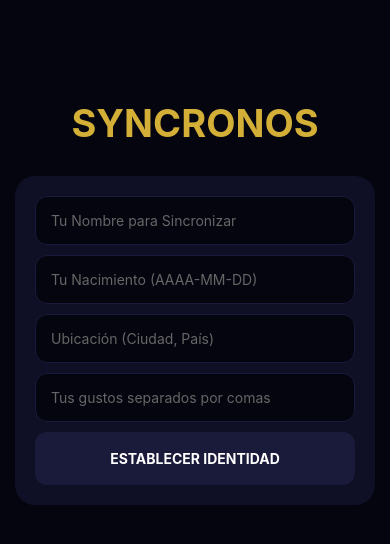
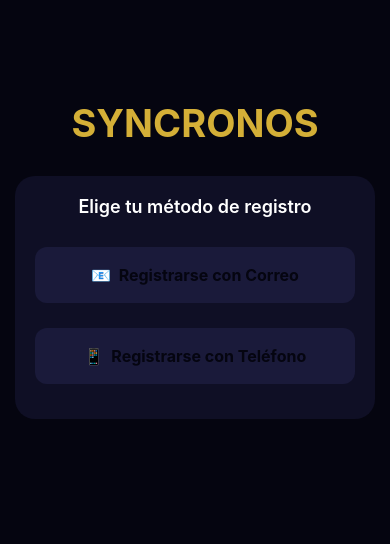
Before and after one commit to Invifu14/SYNCRONOS, a React Native app in the folder syncronos-app/: screen /Auth in a window 390 px wide. Shown: the top 544 px of the page. Built offline with nearby package versions, Linux system fonts and the light colour scheme.

Commit message:
Commit 3

```diff
--- a/syncronos-app/screens/AuthScreen.js
+++ b/syncronos-app/screens/AuthScreen.js
@@ -3,7 +3,15 @@ import { StyleSheet, Text, View, TextInput, TouchableOpacity, Alert, ScrollView
 import { AppContext } from '../App';
 
 export default function AuthScreen() {
+  // Posibles estados del flujo
+  const [step, setStep] = useState('method_selection');
+  const [metodoRegistro, setMetodoRegistro] = useState('');
+
+  const [correo, setCorreo] = useState('');
+  const [telefono, setTelefono] = useState('');
+  const [codigo, setCodigo] = useState('');
   const [nombre, setNombre] = useState('');
+  const [intencion, setIntencion] = useState('');
   const [fecha, setFecha] = useState('');
   const [ubicacion, setUbicacion] = useState('');
   const [gustos, setGustos] = useState('');
@@ -11,15 +19,25 @@ export default function AuthScreen() {
   const { setUser, MI_IP } = useContext(AppContext);
 
   const registrar = async () => {
-    if (!nombre || !fecha) {
-        Alert.alert("Error", "Nombre y fecha son obligatorios");
+    if (!nombre || !fecha || !intencion) {
+        Alert.alert("Error", "Faltan datos obligatorios");
         return;
     }
+
     try {
         const response = await fetch(`http://${MI_IP}:3000/registrar-cronos`, {
         method: 'POST',
         headers: { 'Content-Type': 'application/json' },
-        body: JSON.stringify({ nombre, fecha_nacimiento: fecha, ubicacion, gustos }),
+        body: JSON.stringify({
+            nombre,
+            fecha_nacimiento: fecha,
+            ubicacion,
+            gustos,
+            metodo_registro: metodoRegistro,
+            correo: correo,
+            telefono: telefono,
+            intencion: intencion
+        }),
         });
         const data = await response.json();
         if (data.mensaje === "OK" || data.mensaje === "Login OK") {
@@ -33,18 +51,150 @@ export default function AuthScreen() {
     }
   };
 
+  const seleccionarMetodo = (metodo) => {
+    setMetodoRegistro(metodo);
+    setStep('enter_contact');
+  };
+
+  const enviarCodigo = () => {
+    if (metodoRegistro === 'correo' && !correo) {
+      Alert.alert("Error", "El correo es obligatorio");
+      return;
+    }
+    if (metodoRegistro === 'telefono' && !telefono) {
+      Alert.alert("Error", "El número de teléfono es obligatorio");
+      return;
+    }
+    // Simular el envío del código
+    Alert.alert("Código Enviado", "Se ha enviado un código de verificación (usa 1234 para probar).");
+    setStep('verify_code');
+  };
+
+  const verificarCodigo = () => {
+    if (codigo === '1234') {
+      setStep('enter_name');
+    } else {
+      Alert.alert("Error", "Código incorrecto. Intenta con 1234.");
+    }
+  };
+
+  const irAPasoIntencion = () => {
+    if (!nombre) {
+      Alert.alert("Error", "El nombre es obligatorio");
+      return;
+    }
+    setStep('select_intent');
+  };
+
+  const seleccionarIntencion = (intencionSeleccionada) => {
+    setIntencion(intencionSeleccionada);
+    setStep('details');
+  };
+
+  const renderStep = () => {
+    switch (step) {
+      case 'method_selection':
+        return (
+          <View style={styles.card}>
+            <Text style={styles.title}>Elige tu método de registro</Text>
+            <TouchableOpacity style={[styles.button, styles.methodButton]} onPress={() => seleccionarMetodo('correo')}>
+              <Text style={styles.buttonText}>📧  Registrarse con Correo</Text>
+            </TouchableOpacity>
+            <TouchableOpacity style={[styles.button, styles.methodButton]} onPress={() => seleccionarMetodo('telefono')}>
+              <Text style={styles.buttonText}>📱  Registrarse con Teléfono</Text>
+            </TouchableOpacity>
+          </View>
+        );
+
+      case 'enter_contact':
+        return (
+          <View style={styles.card}>
+            <TouchableOpacity onPress={() => setStep('method_selection')} style={styles.backButton}>
+              <Text style={styles.backText}>⬅ Volver</Text>
+            </TouchableOpacity>
+            <Text style={styles.title}>
+              {metodoRegistro === 'correo' ? 'Ingresa tu Correo' : 'Ingresa tu Teléfono'}
+            </Text>
+            {metodoRegistro === 'correo' ? (
+              <TextInput style={styles.input} placeholder="Correo Electrónico" placeholderTextColor="#666" onChangeText={setCorreo} keyboardType="email-address" autoCapitalize="none" />
+            ) : (
+              <TextInput style={styles.input} placeholder="Número de Teléfono" placeholderTextColor="#666" onChangeText={setTelefono} keyboardType="phone-pad" />
+            )}
+            <TouchableOpacity style={styles.button} onPress={enviarCodigo}>
+              <Text style={styles.buttonText}>ENVIAR CÓDIGO</Text>
+            </TouchableOpacity>
+          </View>
+        );
+
+      case 'verify_code':
+        return (
+          <View style={styles.card}>
+            <TouchableOpacity onPress={() => setStep('enter_contact')} style={styles.backButton}>
+              <Text style={styles.backText}>⬅ Volver</Text>
+            </TouchableOpacity>
+            <Text style={styles.title}>Ingresa el código de verificación</Text>
+            <TextInput style={styles.input} placeholder="Código (ej. 1234)" placeholderTextColor="#666" onChangeText={setCodigo} keyboardType="numeric" />
+            <TouchableOpacity style={styles.button} onPress={verificarCodigo}>
+              <Text style={styles.buttonText}>VERIFICAR</Text>
+            </TouchableOpacity>
+          </View>
+        );
+
+      case 'enter_name':
+        return (
+          <View style={styles.card}>
+            <Text style={styles.title}>¿Cómo te llamas?</Text>
+            <TextInput style={styles.input} placeholder="Tu Nombre para Sincronizar" placeholderTextColor="#666" onChangeText={setNombre} value={nombre} />
+            <TouchableOpacity style={styles.button} onPress={irAPasoIntencion}>
+              <Text style={styles.buttonText}>CONTINUAR</Text>
+            </TouchableOpacity>
+          </View>
+        );
+
+      case 'select_intent':
+        return (
+          <View style={styles.card}>
+            <TouchableOpacity onPress={() => setStep('enter_name')} style={styles.backButton}>
+              <Text style={styles.backText}>⬅ Volver</Text>
+            </TouchableOpacity>
+            <Text style={styles.title}>¿Qué quieres hacer en la app?</Text>
+            <TouchableOpacity style={[styles.button, styles.methodButton]} onPress={() => seleccionarIntencion('Para tener citas')}>
+              <Text style={styles.buttonText}>💘  Para tener citas</Text>
+            </TouchableOpacity>
+            <TouchableOpacity style={[styles.button, styles.methodButton]} onPress={() => seleccionarIntencion('Para chatear')}>
+              <Text style={styles.buttonText}>💬  Para chatear</Text>
+            </TouchableOpacity>
+            <TouchableOpacity style={[styles.button, styles.methodButton]} onPress={() => seleccionarIntencion('Para buscar relación')}>
+              <Text style={styles.buttonText}>💍  Para buscar relación</Text>
+            </TouchableOpacity>
+          </View>
+        );
+
+      case 'details':
+        return (
+          <View style={styles.card}>
+            <TouchableOpacity onPress={() => setStep('select_intent')} style={styles.backButton}>
+              <Text style={styles.backText}>⬅ Volver</Text>
+            </TouchableOpacity>
+            <Text style={styles.title}>Completar Identidad</Text>
+            <TextInput style={styles.input} placeholder="Tu Nacimiento (AAAA-MM-DD)" placeholderTextColor="#666" onChangeText={setFecha} />
+            <TextInput style={styles.input} placeholder="Ubicación (Ciudad, País)" placeholderTextColor="#666" onChangeText={setUbicacion} />
+            <TextInput style={styles.input} placeholder="Tus gustos separados por comas" placeholderTextColor="#666" onChangeText={setGustos} />
+            <TouchableOpacity style={styles.button} onPress={registrar}>
+              <Text style={styles.buttonText}>FINALIZAR REGISTRO</Text>
+            </TouchableOpacity>
+          </View>
+        );
+
+      default:
+        return null;
+    }
+  };
+
   return (
     <ScrollView style={styles.container} contentContainerStyle={{ alignItems: 'center', paddingBottom: 50 }}>
       <Text style={styles.logo}>SYNCRONOS</Text>
-      <View style={styles.card}>
-        <TextInput style={styles.input} placeholder="Tu Nombre para Sincronizar" placeholderTextColor="#666" onChangeText={setNombre} />
-        <TextInput style={styles.input} placeholder="Tu Nacimiento (AAAA-MM-DD)" placeholderTextColor="#666" onChangeText={setFecha} />
-        <TextInput style={styles.input} placeholder="Ubicación (Ciudad, País)" placeholderTextColor="#666" onChangeText={setUbicacion} />
-        <TextInput style={styles.input} placeholder="Tus gustos separados por comas" placeholderTextColor="#666" onChangeText={setGustos} />
-        <TouchableOpacity style={styles.button} onPress={registrar}>
-          <Text style={styles.buttonText}>ESTABLECER IDENTIDAD</Text>
-        </TouchableOpacity>
-      </View>
+      {renderStep()}
     </ScrollView>
   );
 }
@@ -52,8 +202,14 @@ export default function AuthScreen() {
 const styles = StyleSheet.create({
   container: { flex: 1, backgroundColor: '#050510', paddingHorizontal: 15 },
   logo: { fontSize: 38, fontWeight: 'bold', color: '#D4AF37', marginTop: 100, marginBottom: 30, textAlign: 'center' },
+  title: { color: '#fff', fontSize: 18, fontWeight: '600', marginBottom: 20, textAlign: 'center' },
   card: { width: '100%', backgroundColor: '#0f0f25', padding: 20, borderRadius: 20, marginBottom: 20 },
   input: { backgroundColor: '#050510', color: '#fff', padding: 15, borderRadius: 12, marginBottom: 10, borderWidth: 1, borderColor: '#1a1a3a' },
-  button: { backgroundColor: '#1a1a3a', padding: 18, borderRadius: 12, alignItems: 'center' },
-  buttonText: { color: '#fff', fontWeight: 'bold' },
+  button: { backgroundColor: '#D4AF37', padding: 18, borderRadius: 12, alignItems: 'center', marginTop: 10 },
+  buttonText: { color: '#050510', fontWeight: 'bold', fontSize: 16 },
+  methodButton: { backgroundColor: '#1a1a3a', marginBottom: 15 },
+  facebookButton: { backgroundColor: '#1877F2', marginBottom: 15 },
+  backButton: { marginBottom: 15 },
+  backText: { color: '#D4AF37', fontWeight: 'bold' },
+  infoText: { color: '#1877F2', marginBottom: 15, textAlign: 'center', fontWeight: 'bold' }
 });
```
Also changed, not shown: 2 other files (tests, documents, lock files or other folders).
